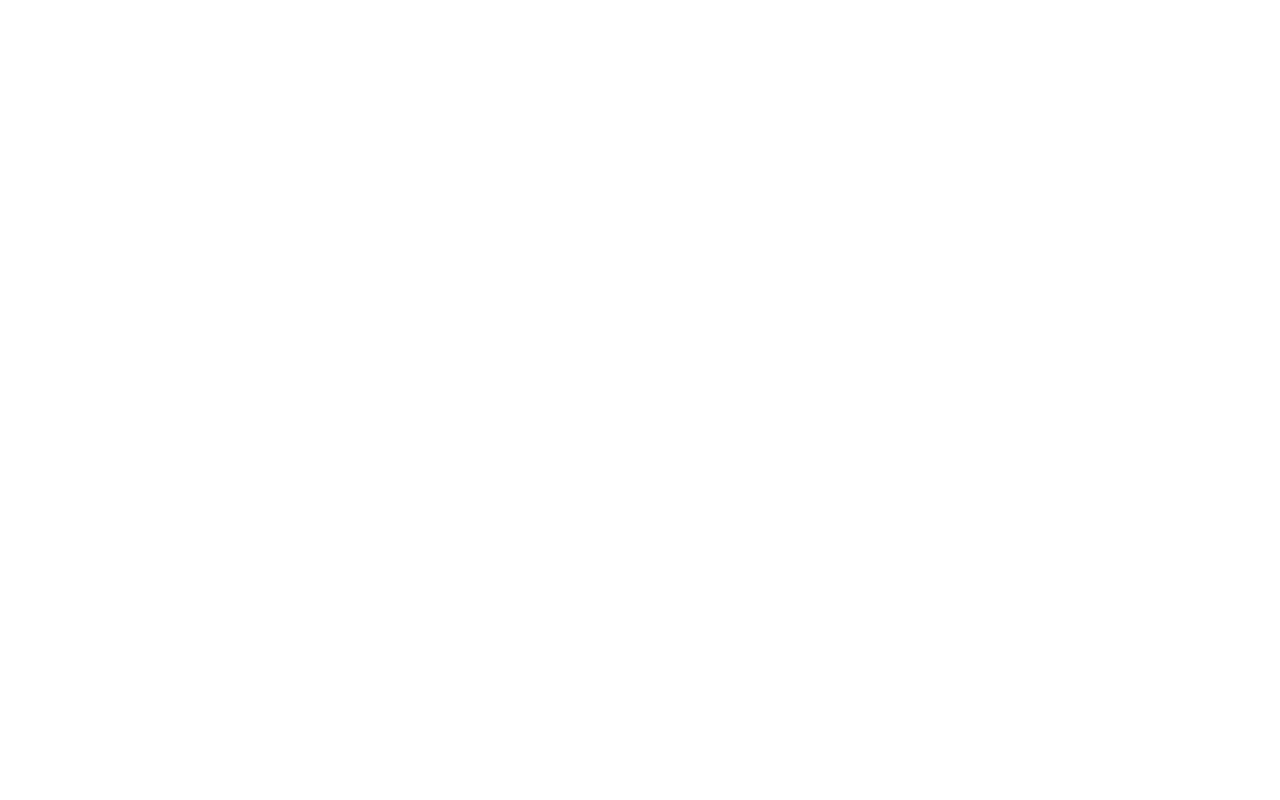
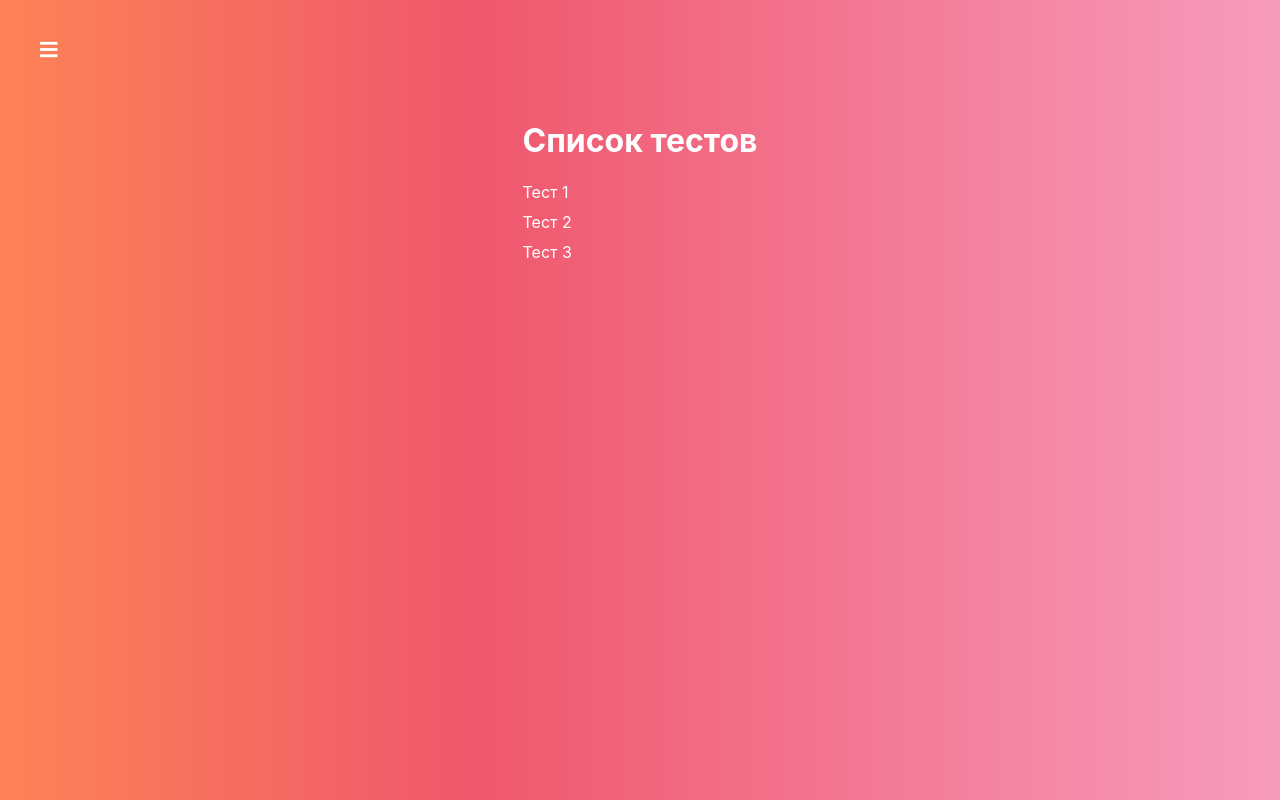
Before and after one commit to Anastasiya-Polikanova/Quiz-react, a plain HTML site: page index.html in a window 1280 px wide. Drawn offline with Linux system fonts and the light colour scheme; the site is published under a folder, as on GitHub Pages, so addresses that start at the root find nothing.

Commit message:
Update index.html

```diff
--- a/index.html
+++ b/index.html
@@ -1 +1 @@
-<!doctype html><html lang="en"><head><meta charset="utf-8"/><link rel="icon" href="/favicon.ico"/><meta name="viewport" content="width=device-width,initial-scale=1"/><meta name="theme-color" content="#000000"/><meta name="description" content="Web site created using create-react-app"/><link rel="apple-touch-icon" href="/logo192.png"/><link rel="manifest" href="/manifest.json"/><link rel="stylesheet" href="https://use.fontawesome.com/releases/v5.1.0/css/all.css" integrity="sha384-lKuwvrZot6UHsBSfcMvOkWwlCMgc0TaWr+30HWe3a4ltaBwTZhyTEggF5tJv8tbt" crossorigin="anonymous"><title>Quiz App</title><script defer="defer" src="/static/js/main.bdd7a336.js"></script><link href="/static/css/main.7e381921.css" rel="stylesheet"></head><body><noscript>You need to enable JavaScript to run this app.</noscript><div id="root"></div></body></html>
+<!doctype html><html lang="en"><head><meta charset="utf-8"/><link rel="icon" href="/favicon.ico"/><meta name="viewport" content="width=device-width,initial-scale=1"/><meta name="theme-color" content="#000000"/><meta name="description" content="Web site created using create-react-app"/><link rel="apple-touch-icon" href="/logo192.png"/><link rel="manifest" href="/manifest.json"/><link rel="stylesheet" href="https://use.fontawesome.com/releases/v5.1.0/css/all.css" integrity="sha384-lKuwvrZot6UHsBSfcMvOkWwlCMgc0TaWr+30HWe3a4ltaBwTZhyTEggF5tJv8tbt" crossorigin="anonymous"><title>Quiz App</title><script defer="defer" src="static/js/main.bdd7a336.js"></script><link href="static/css/main.7e381921.css" rel="stylesheet"></head><body><noscript>You need to enable JavaScript to run this app.</noscript><div id="root"></div></body></html>
```
